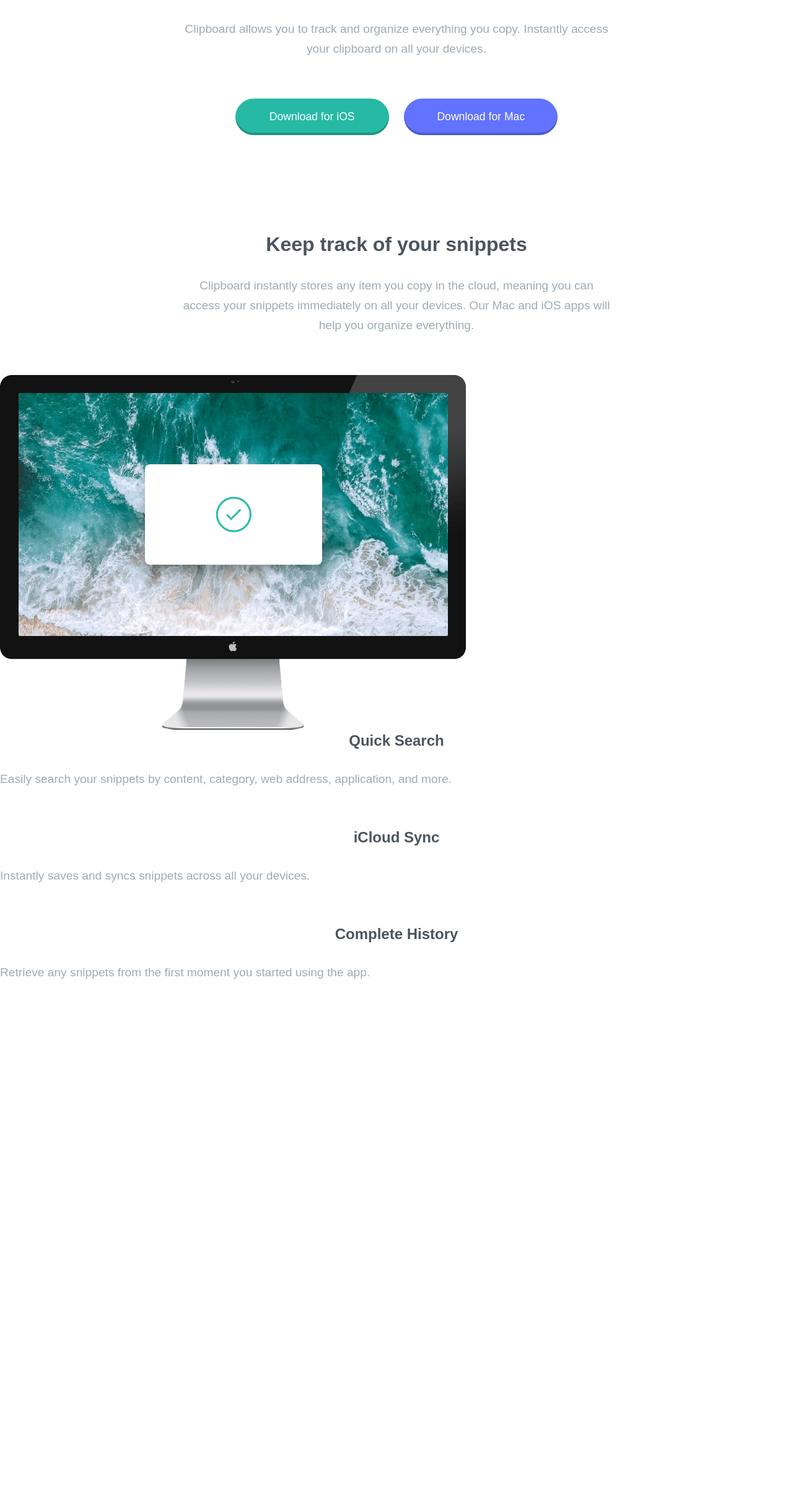
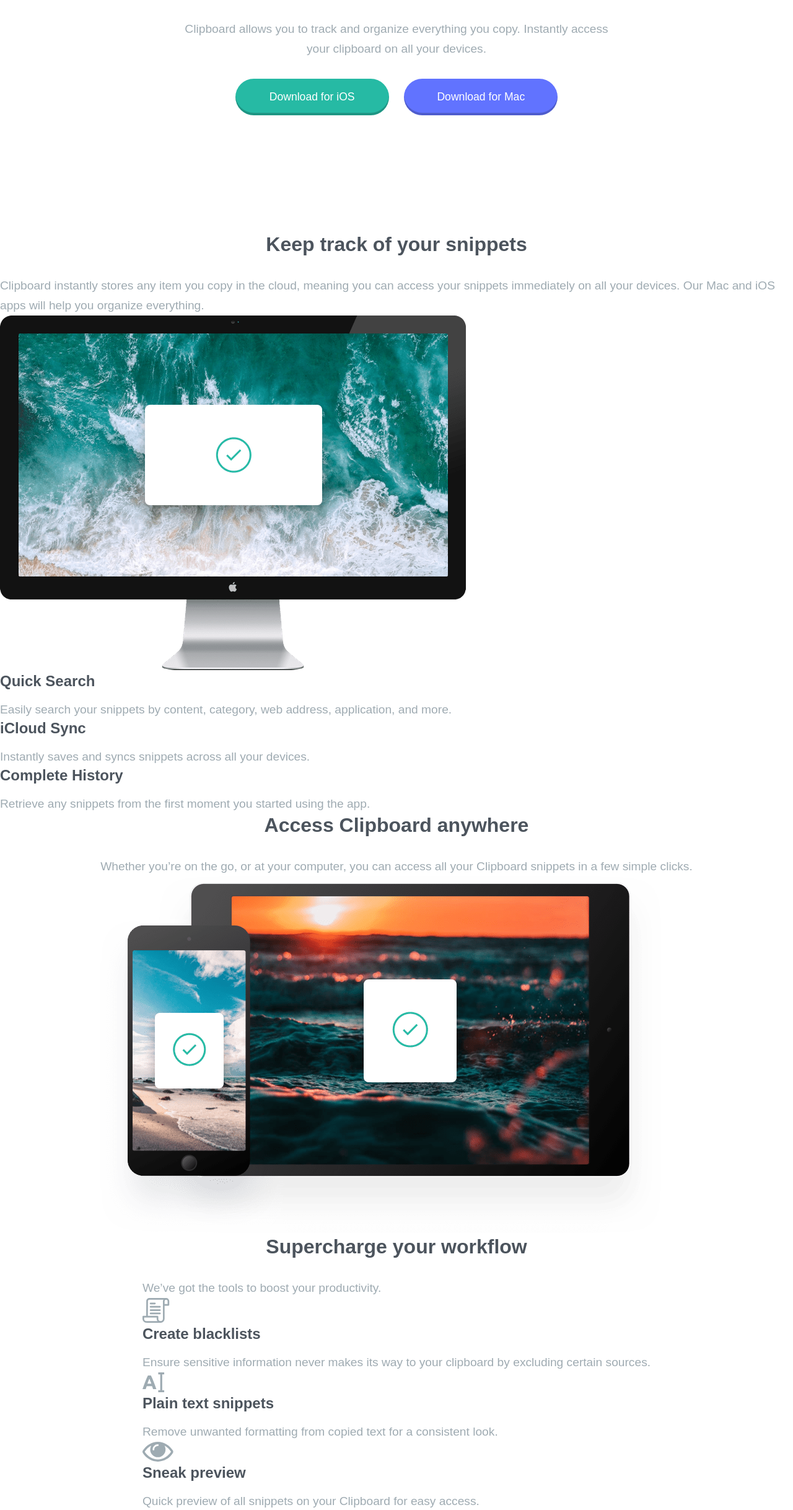
Before and after one commit to link4media/FRONTEND-MENTOR-clipboard-landing-page-master, a plain HTML site: page index.html in a window 1280 px wide. Shown: the part 324-2760 px from the top of the page at 62% size. Before the commit the page ends 1973 px from the top, so only its background shows below. Drawn offline with Linux system fonts and the light colour scheme; a web font is replaced by a local one.

Commit message:
Re-estructuring Html

```diff
--- a/css/style.css
+++ b/css/style.css
@@ -15,27 +15,30 @@
 body {
     font-family: 'Bai Jamjuree', sans-serif;
 }
-h1, h2, h3 {
+h1, h2 {
     color: var(--DarkGrayish-Blue);
     text-align: center;
+    margin-bottom: 2rem;
 }
 h1 {
     font-size: 2.75rem;
-    /* font-weight: 600; */
 }
 h2 {
     font-size: 2rem;
 }
 h3 {
+    color: var(--DarkGrayish-Blue);
     font-size: 1.5rem;
+    margin-bottom: 1rem;
 }
 p {
     font-size: 1.2rem;
     font-weight: 400;
     line-height: 2rem;
-    margin: 2rem 0;
     color: var(--Grayish-Blue);
 }
+
+
 /* HEADER */
 header {
     width: 100%;
@@ -50,15 +53,12 @@
 .hero-container {
     width: 100%;
     max-width: 1200px;
-    margin: 5rem 0;
-    /* height: 350px; */
+    margin-top: 5rem;
     display: flex;
-    /* gap: 2rem; */
     flex-direction: column;
-    /* justify-content: center; */
     align-items: center;
 }
-figure, p {
+figure {
     margin-bottom: 4rem;
 }
 .hero-texts {
@@ -74,6 +74,7 @@
 .button {
     width: 15.5rem;
     padding: 1.2rem 2rem;
+    margin-top: 2rem;
     text-align: center;
     color: white;
     font-size: 1.1rem;
@@ -91,22 +92,11 @@
     background-color: var(--LightBlue);
 }
 
+
+/* MAIN */
 main {
-    /* width: 100%; */
-    /* display: flex; */
-    /* justify-content: center; */
+    height: auto;
+    display: flex;
+    flex-direction: column;
+    place-items: center;
 }
-.keep-track-container {
-    /* max-width: 700px; */
-    /* display: flex; */
-    /* flex-direction: column; */
-    /* align-items: center; */
-}
-.text-container {
-    max-width: 700px;
-    margin: 0 auto;
-    text-align: center;
-}
-.text-container img {
-
-}
--- a/index.html
+++ b/index.html
@@ -32,8 +32,9 @@
       </nav>
     </section>
   </header>
+
   <main>
-    <section class="keep-track-container">
+    <section class="container-1">
       <div class="text-container">
         <h2>Keep track of your snippets</h2>
         <p>Clipboard instantly stores any item you copy in the cloud,
@@ -41,12 +42,11 @@
         devices. Our Mac and iOS apps will help you organize everything.</p>
       </div>
 
-      <img src="./images/image-computer.png" alt="imac with check in the screen">
+      <div class="nippets-image">
+        <img src="./images/image-computer.png" alt="Imac with check in the screen">
+      </div>
 
-    </section>
-
-    <section class="snippets-container">
-
+      <div class="snippets-container">
         <div class="snippets">
           <h3>Quick Search</h3>
           <p>Easily search your snippets by content, category, web address, application, and more.</p>
@@ -61,48 +61,89 @@
           <h3>Complete History</h3>
           <p>Retrieve any snippets from the first moment you started using the app.</p>
         </div>
+      </div>
+    </section>
 
+    <section class="container-2">
+      <div class="text-container">
+        <h2>Access Clipboard anywhere</h2>
+        <p>Whether you’re on the go, or at your computer, you can access all your   Clipboard snippets in a few simple clicks.</p>
+      </div>
+
+      <div class="devices">
+        <img src="./images/image-devices.png" alt="Devices image">
+      </div>
+    </section>
+
+    <section class="container-3">
+      <div class="text-container">
+        <h2>Supercharge your workflow</h2>
+        <p>We’ve got the tools to boost your productivity.</p>
+      </div>
+
+      <div class="workflow-container">
+        <div class="tools tool-1">
+          <img src="./images/icon-blacklist.svg" alt="blacklist icon">
+          <h3>Create blacklists</h3>
+          <p>Ensure sensitive information never makes its way to your clipboard by excluding certain sources.</p>
+        </div>
+        <div class="tools tool-2">
+          <img src="./images/icon-text.svg" alt="Text cursor icon">
+          <h3>Plain text snippets</h3>
+          <p>Remove unwanted formatting from copied text for a consistent look.</p>
+        </div>
+        <div class="tools tool-3">
+          <img src="./images/icon-preview.svg" alt="Eye icon">
+          <h3>Sneak preview</h3>
+          <p>Quick preview of all snippets on your Clipboard for easy access.</p>
+        </div>
+      </div>
+    </section>
+
+    <section class="container-4">
+      <div class="brands">
+        <img src="./images/logo-google.png" alt="Google logo">
+        <img src="./images/logo-ibm.png" alt="IBM logo">
+        <img src="./images/logo-microsoft.png" alt="Microsoft logo">
+        <img src="./images/logo-hp.png" alt="Hewlett Packard logo">
+        <img src="./images/logo-vector-graphics.png" alt="Vector Graphics logo">
+      </div>
+    </section>
+
+    <section class="container-5">
+      <div class="text-container">
+        <h3>Clipboard for iOS and Mac OS</h3>
+        <p>Available for free on the App Store. Download for Mac or iOS, sync with iCloud and you’re ready to start adding to your clipboard.</p>
+      </div>
+
+      <nav class="hero-nav">
+        <div class="button button1">Download for iOS</div>
+        <div class="button button2">Download for Mac</div>
+      </nav>
     </section>
   </main>
 
-
-  <!--
-
-  Access Clipboard anywhere
-
-  Whether you’re on the go, or at your computer, you can access all your Clipboard
-  snippets in a few simple clicks.
-
-  Supercharge your workflow
-
-  We’ve got the tools to boost your productivity.
-
-  Create blacklists
-
-  Ensure sensitive information never makes its way to your clipboard by excluding certain sources.
-
-  Plain text snippets
-
-  Remove unwanted formatting from copied text for a consistent look.
-
-  Sneak preview
-
-  Quick preview of all snippets on your Clipboard for easy access.
-
-  Clipboard for iOS and Mac OS
-
-  Available for free on the App Store. Download for Mac or iOS, sync with iCloud
-  and you’re ready to start adding to your clipboard.
-
-  Download for iOS
-  Download for Mac
-
-  FAQs
-  Contact Us
-  Privacy Policy
-  Press Kit
-  Install Guide -->
-
+  <footer>
+    <figure>
+      <img src="./images/logo.svg" alt="logo">
+    </figure>
+      <nav class="footer-nav">
+        <ul>
+          <li> <a href="#">FAQs</a></li>
+          <li> <a href="#">Contact Us</a></li>
+          <li> <a href="#">Privacy Policy</a></li>
+          <li> <a href="#">Press Kit</a></li>
+          <li> <a href="#">Install Guide</a></li>
+        </ul>
+      </nav>
+      <section class="social-media">
+        <ul>
+          <li> <img src="./images/icon-facebook.svg" alt=""></li>
+          <li> <img src="./images/icon-twitter.svg" alt=""></li>
+          <li> <img src="./images/icon-instagram.svg" alt=""></li>
+        </ul>
+      </section>
+  </footer>
 
 </body>
 </html>
```
Lines whose indentation alone changed are shown as unchanged.
